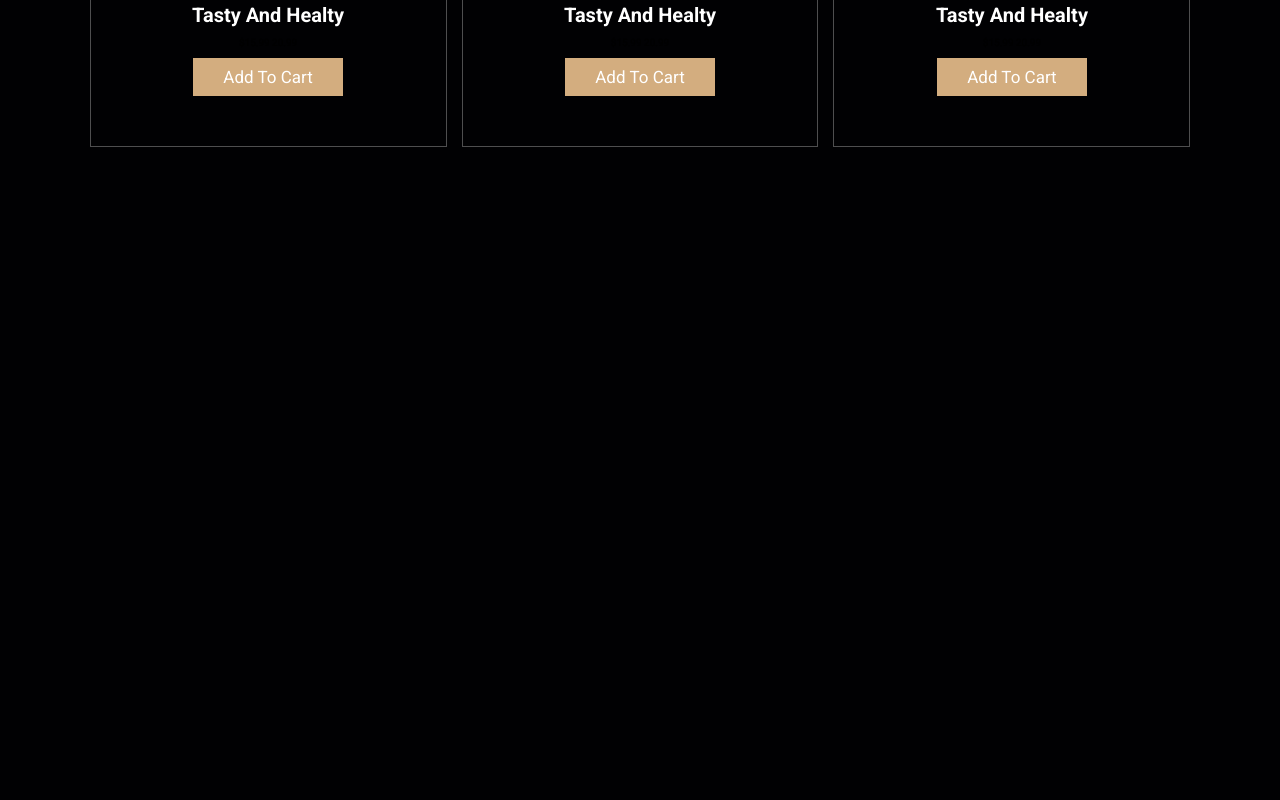
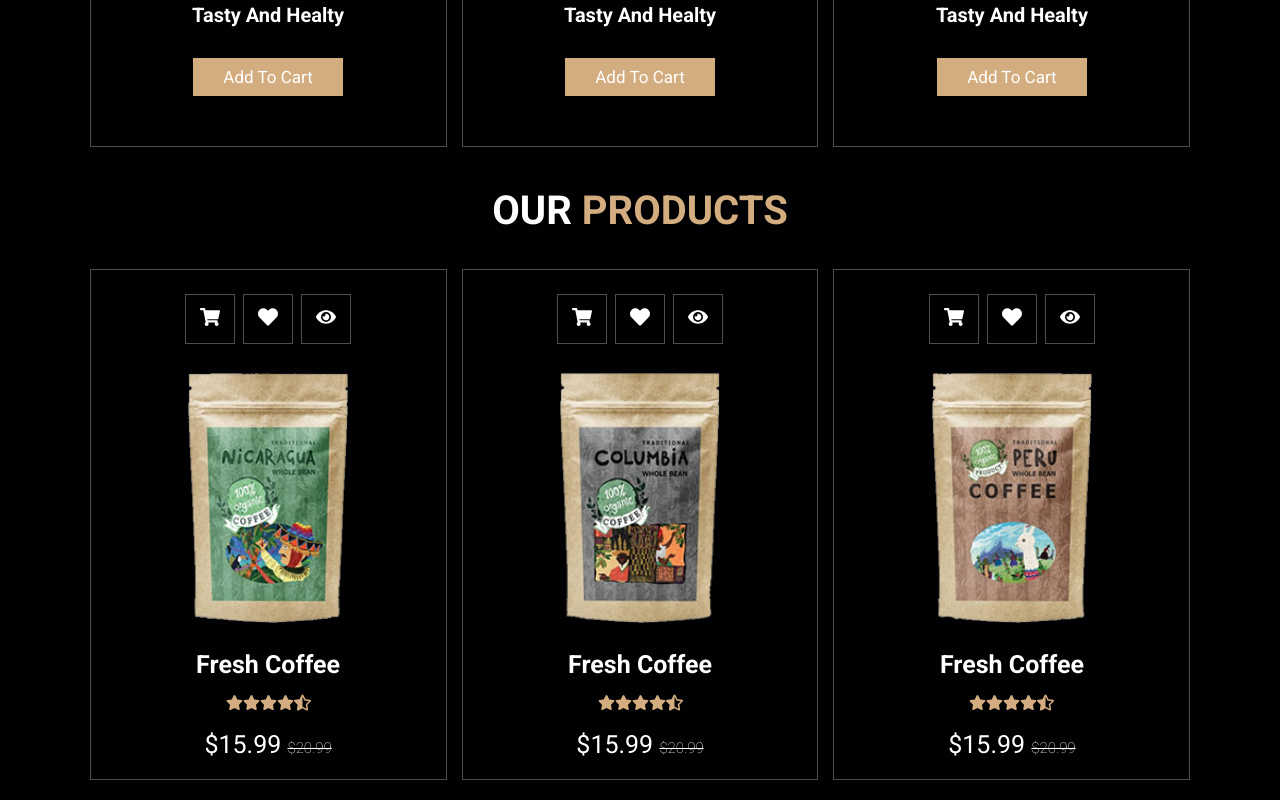
Before and after one commit to AleksandrKhv/coffee_web, a React (Create React App) app: page / in a window 1280 px wide. Shown: the part 1900-2700 px from the top of the page. Before the commit the page ends 2067 px from the top, so only its background shows below. Built offline with nearby package versions, Linux system fonts and the light colour scheme.

Commit message:
addSectionProducts_needRef

```diff
--- a/public/index.html
+++ b/public/index.html
@@ -12,8 +12,6 @@
     <link rel="apple-touch-icon" href="%PUBLIC_URL%/logo192.png"/>
     <link rel="manifest" href="%PUBLIC_URL%/manifest.json"/>
 
-    <link rel="stylesheet" href="https://cdnjs.cloudflare.com/ajax/libs/font-awesome/5.15.4/css/all.min.css">
-
     <title>Coffee Web Shop</title>
 </head>
 <body>
--- a/src/App.tsx
+++ b/src/App.tsx
@@ -4,6 +4,7 @@ import Header from './components/Header/Header';
 import Home from './components/Home/Home';
 import About from './components/About/About';
 import Menu from './components/Menu/Menu';
+import Products from './components/Products/Products';
 
 function App() {
     return (
@@ -12,6 +13,7 @@ function App() {
             <Home/>
             <About/>
             <Menu/>
+            <Products/>
         </div>
     );
 }
--- /dev/null
+++ b/src/components/Products/Products.module.css
@@ -0,0 +1,72 @@
+.products .box_container{
+    display: grid;
+    grid-template-columns: repeat(auto-fit, minmax(30rem, 1fr));
+    gap:1.5rem;
+}
+
+.products .box_container .box{
+    text-align: center;
+    border:var(--border);
+    padding: 2rem;
+}
+
+.products .box_container .box .icons a {
+    display: inline-block;
+    height: 5rem;
+    width: 5rem;
+    line-height: 5rem;
+    font-size: 2rem;
+    border:var(--border);
+    color:#fff;
+    margin:.4rem;
+}
+
+.products .box_container .box .icons a:hover{
+    background:var(--main-color);
+}
+
+.products .box_container .box .image{
+    padding: 2.5rem 0;
+}
+
+.products .box_container .box .image img{
+    height: 25rem;
+}
+
+.products .box_container .box .content h3{
+    color:#fff;
+    font-size: 2.5rem;
+}
+
+.products .box_container .box .content .stars{
+    padding: 1.5rem;
+}
+
+.products .box_container .box .content .stars i{
+    font-size: 1.7rem;
+    color: var(--main-color);
+}
+
+.products .box_container .box .content .price{
+    color:#fff;
+    font-size: 2.5rem;
+}
+
+.products .box_container .box .content .price span{
+    text-decoration: line-through;
+    font-weight: lighter;
+    font-size: 1.5rem;
+}
+
+.heading {
+    text-align: center;
+    color: #fff;
+    text-transform: uppercase;
+    padding-bottom: 3.5rem;
+    font-size: 4rem;
+}
+
+.heading span {
+    color: var(--main-color);
+    text-transform: uppercase;
+}
--- /dev/null
+++ b/src/components/Products/Products.tsx
@@ -0,0 +1,88 @@
+import React from 'react';
+import st from './Products.module.css'
+import product_1 from './../../images/product-1.png'
+import product_2 from './../../images/product-2.png'
+import product_3 from './../../images/product-3.png'
+import {FaEye, FaHeart, FaShoppingCart, FaStar, FaStarHalfAlt} from 'react-icons/fa';
+
+const Products = () => {
+    return (
+        <section className={st.products} id={"products"}>
+
+            <h1 className={st.heading}> our <span>products</span></h1>
+
+            <div className={st.box_container}>
+
+                <div className={st.box}>
+                    <div className={st.icons}>
+                        <a href="#" className={st.fas_fa_shopping_cart}><FaShoppingCart/></a>
+                        <a href="#" className={st.fas_fa_heart}><FaHeart/></a>
+                        <a href="#" className={st.fas_fa_eye}><FaEye/></a>
+                    </div>
+                    <div className={st.image}>
+                        <img src={product_1} alt=""/>
+                    </div>
+                    <div className={st.content}>
+                        <h3>fresh coffee</h3>
+                        <div className={st.stars}>
+                            <i className={st.fas_fa_star}><FaStar/></i>
+                            <i className={st.fas_fa_star}><FaStar/></i>
+                            <i className={st.fas_fa_star}><FaStar/></i>
+                            <i className={st.fas_fa_star}><FaStar/></i>
+                            <i className={st.fas_fa_star_half_alt}><FaStarHalfAlt/></i>
+                        </div>
+                        <div className={st.price}>$15.99 <span>$20.99</span></div>
+                    </div>
+                </div>
+
+                <div className={st.box}>
+                    <div className={st.icons}>
+                        <a href="#" className={st.fas_fa_shopping_cart}><FaShoppingCart/></a>
+                        <a href="#" className={st.fas_fa_heart}><FaHeart/></a>
+                        <a href="#" className={st.fas_fa_eye}><FaEye/></a>
+                    </div>
+                    <div className={st.image}>
+                        <img src={product_2} alt=""/>
+                    </div>
+                    <div className={st.content}>
+                        <h3>fresh coffee</h3>
+                        <div className={st.stars}>
+                            <i className={st.fas_fa_star}><FaStar/></i>
+                            <i className={st.fas_fa_star}><FaStar/></i>
+                            <i className={st.fas_fa_star}><FaStar/></i>
+                            <i className={st.fas_fa_star}><FaStar/></i>
+                            <i className={st.fas_fa_star_half_alt}><FaStarHalfAlt/></i>
+                        </div>
+                        <div className={st.price}>$15.99 <span>$20.99</span></div>
+                    </div>
+                </div>
+
+                <div className={st.box}>
+                    <div className={st.icons}>
+                        <a href="#" className={st.fas_fa_shopping_cart}><FaShoppingCart/></a>
+                        <a href="#" className={st.fas_fa_heart}><FaHeart/></a>
+                        <a href="#" className={st.fas_fa_eye}><FaEye/></a>
+                    </div>
+                    <div className={st.image}>
+                        <img src={product_3} alt=""/>
+                    </div>
+                    <div className={st.content}>
+                        <h3>fresh coffee</h3>
+                        <div className={st.stars}>
+                            <i className={st.fas_fa_star}><FaStar/></i>
+                            <i className={st.fas_fa_star}><FaStar/></i>
+                            <i className={st.fas_fa_star}><FaStar/></i>
+                            <i className={st.fas_fa_star}><FaStar/></i>
+                            <i className={st.fas_fa_star_half_alt}><FaStarHalfAlt/></i>
+                        </div>
+                        <div className={st.price}>$15.99 <span>$20.99</span></div>
+                    </div>
+                </div>
+
+            </div>
+
+        </section>
+    );
+};
+
+export default Products;
```
